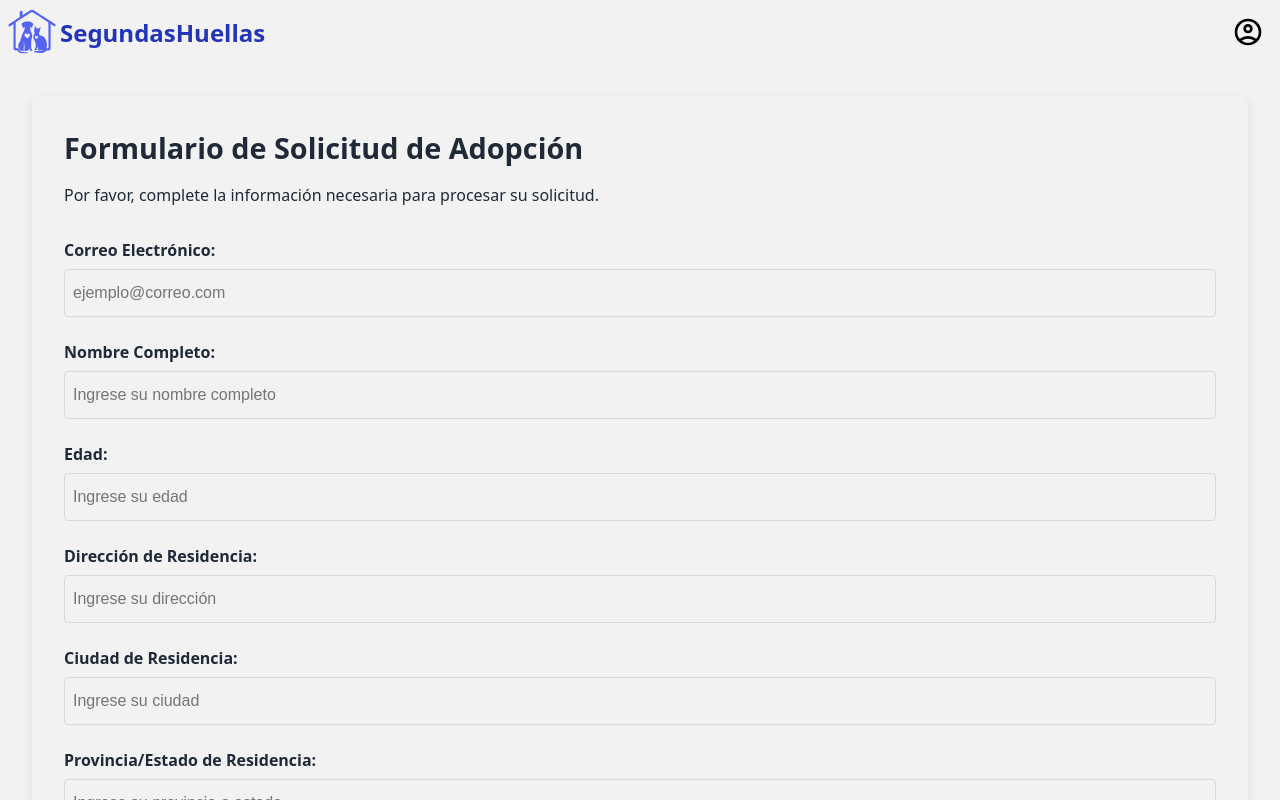
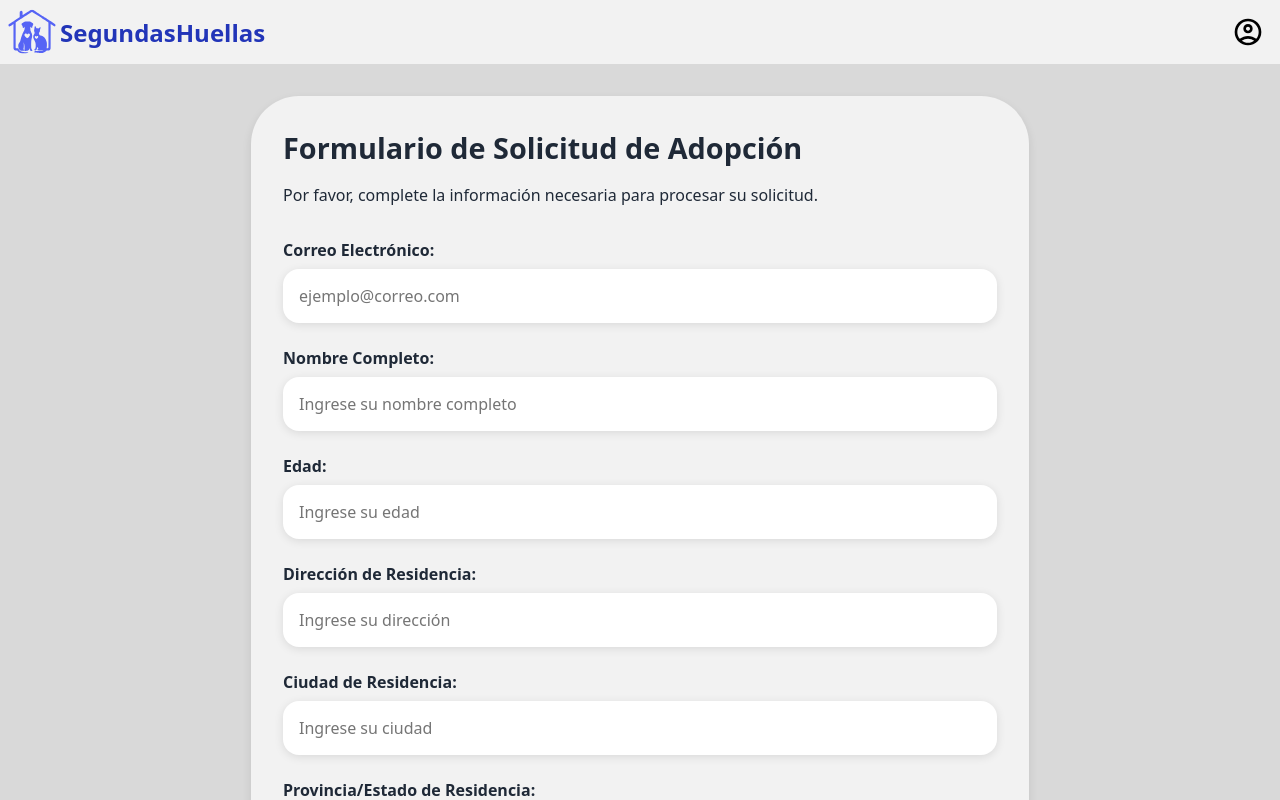
Before and after one commit to No-Country-simulation/C22-23-t-webapp, a React (Vite) app in the folder frontend/: page /SegundasHuellas/adopt/1 in a window 1280 px wide. Shown: the top 800 px of the page. Built offline with nearby package versions, Linux system fonts and the light colour scheme.

Commit message:
Refactor Adopt.jsx styling

```diff
--- a/frontend/src/components/Adopt/Adopt.css
+++ b/frontend/src/components/Adopt/Adopt.css
@@ -1,24 +1,22 @@
-/* Contenedor principal */
 #AdoptFormContainer {
     display: flex;
     justify-content: center;
     align-items: center;
-    background-color: var(--clr-secondary);
+    background-color: var(--clr-light-gray);
     padding: 0rem;
     font-family: inherit;
 }
 
-/* Estilo del formulario */
 #AdoptForm {
     width: 100%;
-    background: var(--clr-white);
-    border-radius: 8px;
+    max-width: 85ch;
+    background-color: var(--clr-secondary);
+    border-radius: 3rem;
     box-shadow: 0 4px 10px rgba(0, 0, 0, 0.1);
     padding: 2rem;
     box-sizing: border-box;
 }
 
-/* Título del formulario */
 .AdoptFormTitle {
     font-size: 1.8rem;
     font-weight: bold;
@@ -26,7 +24,6 @@
     margin-bottom: 1rem;
 }
 
-/* Descripción del formulario */
 .AdoptFormDescription {
     font-size: 1rem;
     color: var(--clr-dark-gray);
@@ -34,12 +31,8 @@
     line-height: 1.5;
 }
 
-/* Campos del formulario */
-.AdoptFormField {
-    margin-bottom: 1.5rem;
-}
+.AdoptFormField { margin-bottom: 1.5rem; }
 
-/* Etiquetas */
 .AdoptFormLabel {
     display: block;
     font-weight: 600;
@@ -47,29 +40,30 @@
     margin-bottom: 0.5rem;
 }
 
-/* Campos de entrada */
 .AdoptFormInput {
+    font-family: system-ui, -apple-system, BlinkMacSystemFont, 'Segoe UI', Roboto, Oxygen, Ubuntu, Cantarell, 'Open Sans', 'Helvetica Neue', sans-serif;
     width: 100%;
     min-height: 3rem;
-    padding-left: 0.5rem;
+    padding: 1rem;
     font-size: 1rem;
-    color: var(--clr-dark-gray);
-    background-color: var(--clr-secondary);
-    border: 1px solid var(--clr-light-gray);
-    border-radius: 4px;
-    transition: border-color 0.3s ease, box-shadow 0.3s ease;
+    border: none;
+    border-radius: 1rem;
+    box-sizing: border-box;
+    transition: border-color 0.3s ease;
+    background-color: white;
+    color: var(--clr-black);
+    box-shadow: 0 2px 10px rgba(0, 0, 0, 0.1);
 }
 
 #AdoptFormAge,
 #AdoptFormPhone { width: 100%; }
 
 .AdoptFormInput:focus {
-    border-color: var(--clr-accent);
-    outline: none;
+    border: 1px solid var(--clr-black);
+    outline: solid 0.1rem var(--clr-accent);
     box-shadow: 0 0 5px rgba(0, 128, 0, 0.5); /* Usando verde para el foco */
 }
 
-/* Botón de enviar */
 .AdoptFormActions {
     text-align: center;
     margin-top: 2rem;
@@ -83,7 +77,7 @@
     font-weight: 600;
     padding: 0.8rem 1.5rem;
     border: none;
-    border-radius: 4px;
+    border-radius: 1rem;
     cursor: pointer;
     transition: background-color 0.3s ease, transform 0.2s ease;
 }
@@ -98,11 +92,10 @@
     transform: scale(1);
 }
 
-@media (min-width: 640px) {
-    #AdoptFormContainer { padding: 2rem; }
-}
+/*
+    MARK: MODAL
+*/
 
-/* Contenedor general del modal */
 #AdoptFormModal {
     position: fixed;
     top: 0;
@@ -119,7 +112,6 @@
     transition: opacity 0.3s ease-in-out, visibility 0.3s ease-in-out;
 }
 
-/* Contenido del modal */
 .AdoptFormModalContent {
     background-color: var(--clr-secondary);
     color: var(--clr-black);
@@ -131,19 +123,16 @@
     width: 90%;
 }
 
-/* Título del modal */
 .AdoptFormModalTitle {
     font-size: 1.5rem;
     margin-bottom: 1rem;
 }
 
-/* Descripción del modal */
 .AdoptFormModalDescription {
     font-size: 1rem;
     margin-bottom: 1.5rem;
 }
 
-/* Botón del modal */
 .AdoptFormModalButton {
     background-color: var(--clr-accent);
     color: var(--clr-white);
@@ -154,12 +143,11 @@
     cursor: pointer;
 }
 
-.AdoptFormModalButton:hover {
-    background-color: var(--clr-accent);
-}
+.AdoptFormModalButton:hover { background-color: var(--clr-accent); }
 
-/* Mostrar el modal */
 #AdoptFormModal.active {
     visibility: visible;
     opacity: 1;
 }
+
+@media (min-width: 640px) { #AdoptFormContainer { padding: 2rem; } }
```
